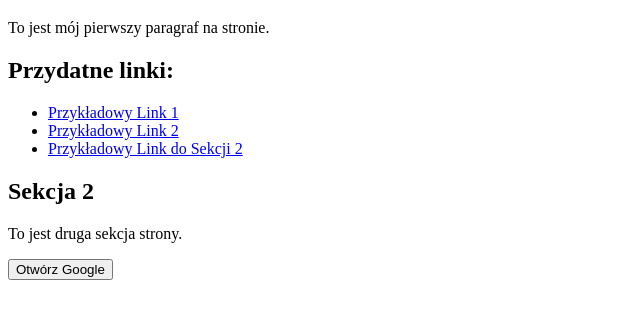
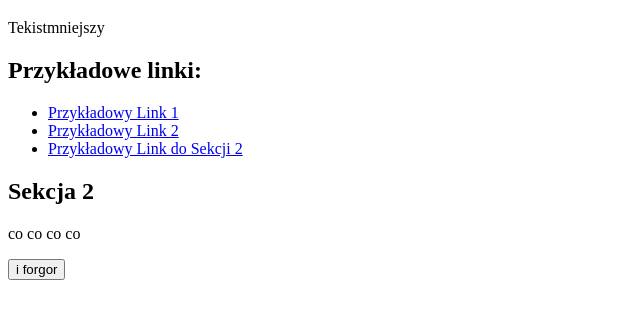
Before and after one commit to malgvs/malgvs.github.io, a plain HTML site: page index.html in a window 1280 px wide. Shown: the part 61-380 px from the top of the page, without its empty margins (0-640 px from the left). Drawn offline with Linux system fonts and the light colour scheme.

Commit message:
Update index.html
nowe3

```diff
--- a/index.html
+++ b/index.html
@@ -119,13 +119,13 @@
 <head>
     <meta charset="UTF-8">
     <meta name="viewport" content="width=device-width, initial-scale=1.0">
-    <title>Moja Prosta Strona</title>
+    <title>nOCHYBATY c</title>
 </head>
 <body>
     <h1>Witaj na mojej prostej stronie!</h1>
-    <p>To jest mój pierwszy paragraf na stronie.</p>
+    <p>Tekistmniejszy </p>
 
-    <h2>Przydatne linki:</h2>
+    <h2>Przykładowe linki:</h2>
     <ul>
         <li><a href="https://www.example.com">Przykładowy Link 1</a></li>
         <li><a href="https://www.example.com">Przykładowy Link 2</a></li>
@@ -133,8 +133,8 @@
     </ul>
 
     <h2 id="sekcja2">Sekcja 2</h2>
-    <p>To jest druga sekcja strony.</p>
+    <p>co co co co</p>
 
-    <button onclick="alert('Witaj na Google!')">Otwórz Google</button>
+    <button onclick="window.open('https://www.youtube.com', '_blank')">i forgor</button>
 </body>
 </html>
```
